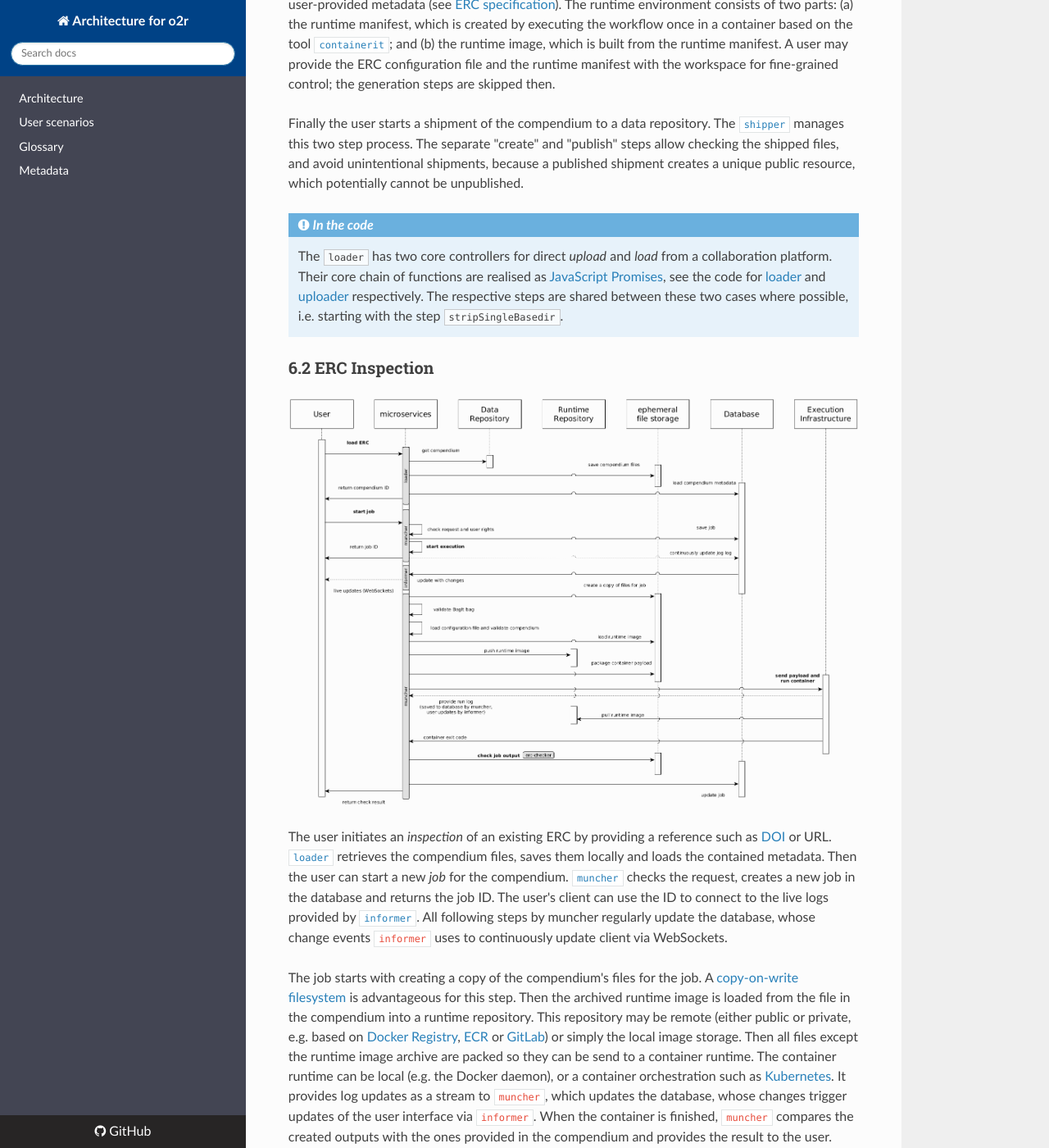
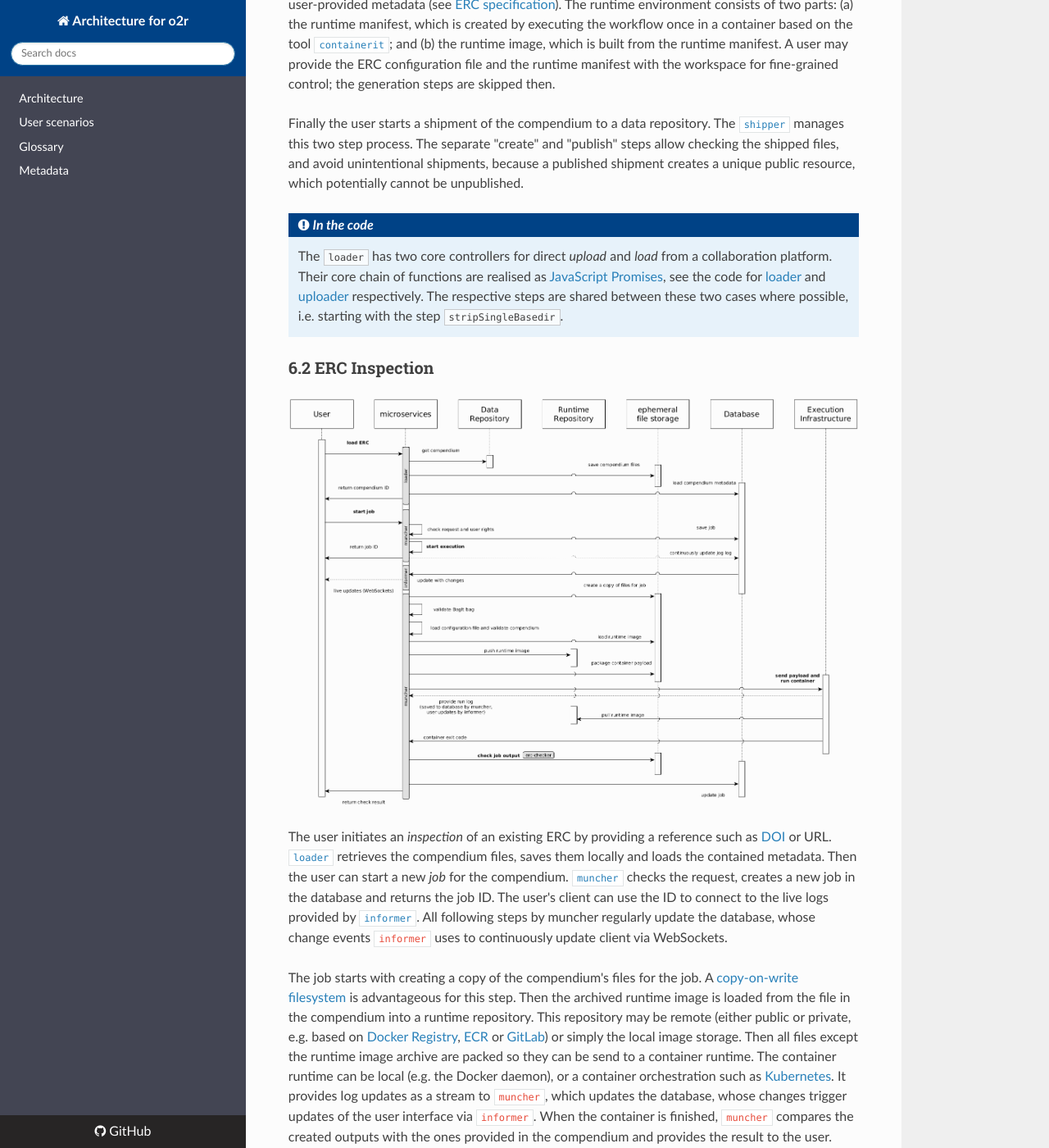
Before and after one commit to o2r-project/architecture, an MkDocs documentation site: the page built from docs/06_runtime-view.md, in a window 1280 px wide and 1400 px high, scrolled down 2164 px. Shown: the whole window at 82% size. Built offline with MkDocs 1.6.1, drawn with Linux system fonts in a browser that asks for light colours; nearby versions of some CDN libraries; old or Windows-style settings are respelled for this version of MkDocs.

Commit message:
adjust style of info admonitions

```diff
--- a/docs/arc42.css
+++ b/docs/arc42.css
@@ -92,3 +92,7 @@ a:hover, a:focus {
 div[role=main] img {
     max-width: 100%;
 }
+
+.rst-content .note .admonition-title {
+    background: #004286;
+}
```
